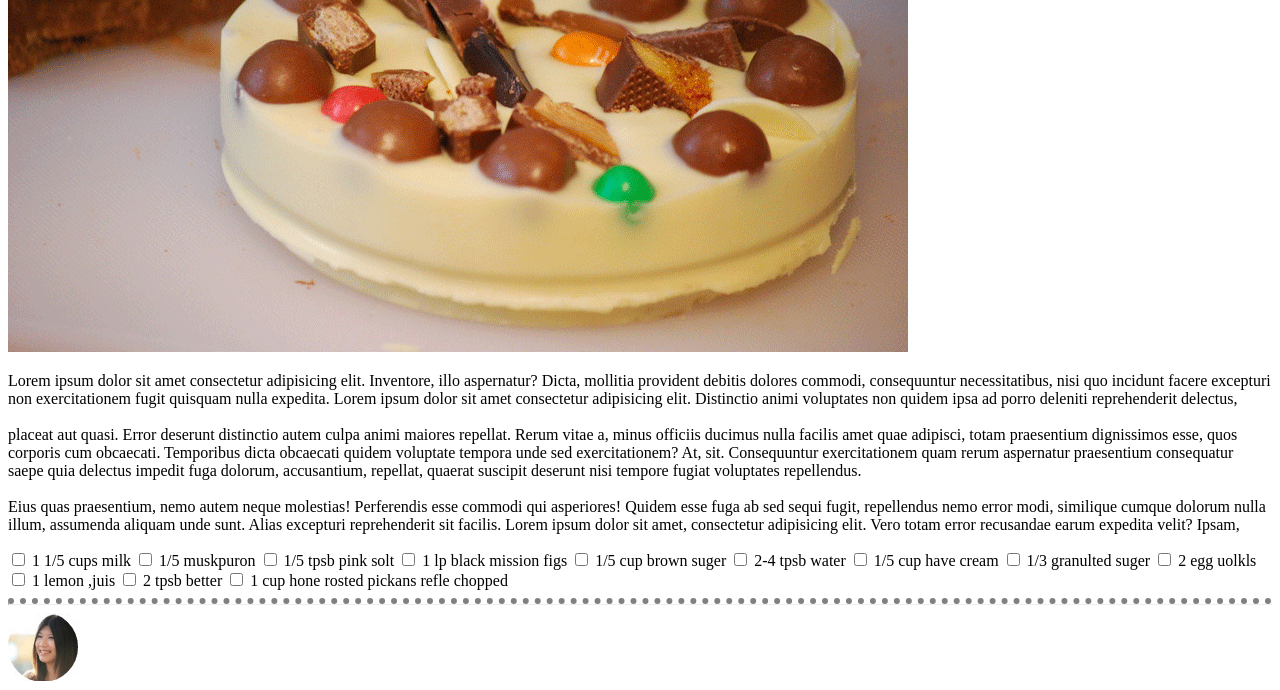
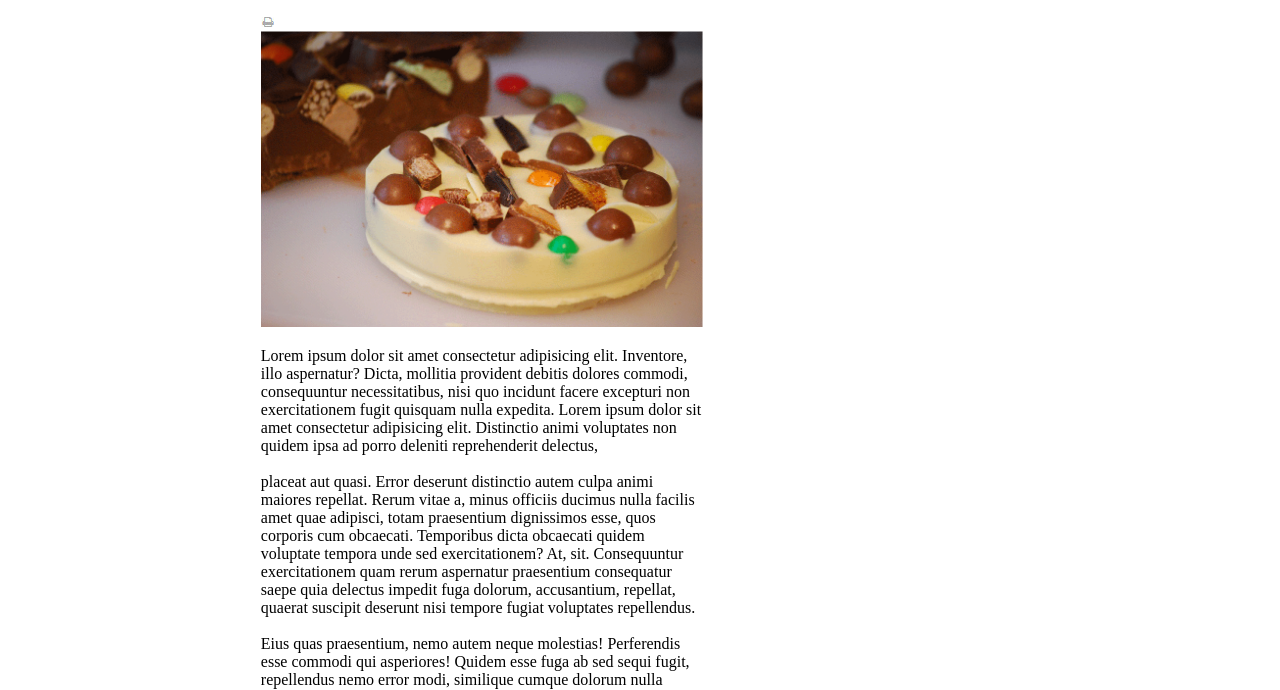
Before and after one commit to asyamoh/chocolate-pizza, a plain HTML site: page index.html in a window 1280 px wide. Shown: the part 518-1208 px from the top of the page. Drawn offline with Linux system fonts and the light colour scheme.

Commit message:
contiener

```diff
--- a/index.html
+++ b/index.html
@@ -5,6 +5,8 @@
     <title>Choclate pizza</title>
 </head>
 <body>
+    <section id="contenir">
+
 
     <header>
         <div id="rightHeder">
@@ -26,8 +28,8 @@
         </div>
 
     </header>
-    <hr >
     <main>
+        <hr >
         <section>
             <div>
                 <h2>Chocolate Pizza</h2>
@@ -105,5 +107,6 @@
             prawdly puplished with goust
         </p>
     </footer>
+</section>
 </body>
 </html>
--- a/style/style.css
+++ b/style/style.css
@@ -3,9 +3,11 @@
 *{
     box-sizing: border-box;
 }
-/* header{
-    display: inline-block;
-} */
+
+#contenir{
+    width:75% ;
+    padding: 20%;
+}
 header div div,#rightHeder{
     display: inline-block;
 
@@ -24,8 +26,10 @@ header div div p{
     font-family: 'Dosis', sans-serif;
     color: rgb(143, 142, 142);
 }
+
+
 hr{
-    size:100%;
+    width: 100%;
     border-top: 6px dotted gray;
 
 }
@@ -33,3 +37,8 @@ hr{
 h2{
     font-family: 'Open Sans Condensed', sans-serif;
 }
+main section div:nth-child(3) img{
+    background-color: indigo;
+    width:100%
+
+}
```
